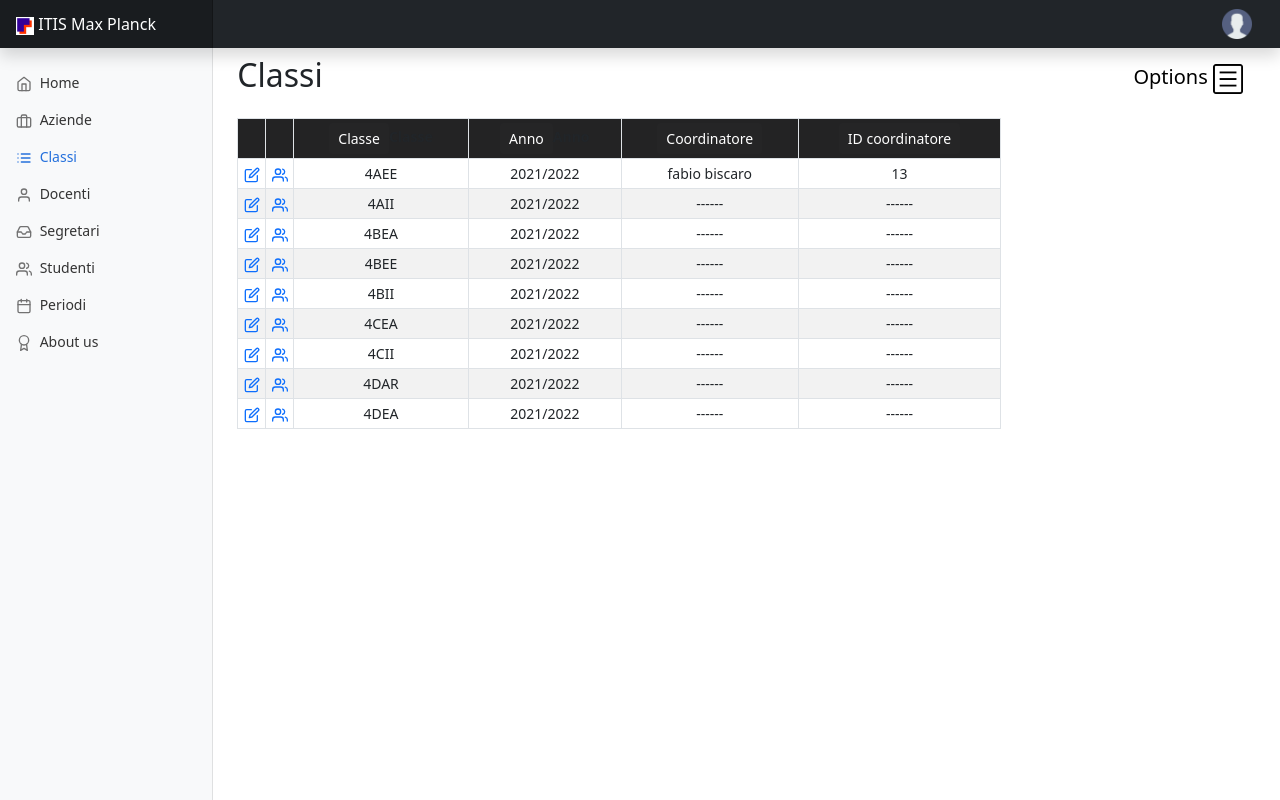
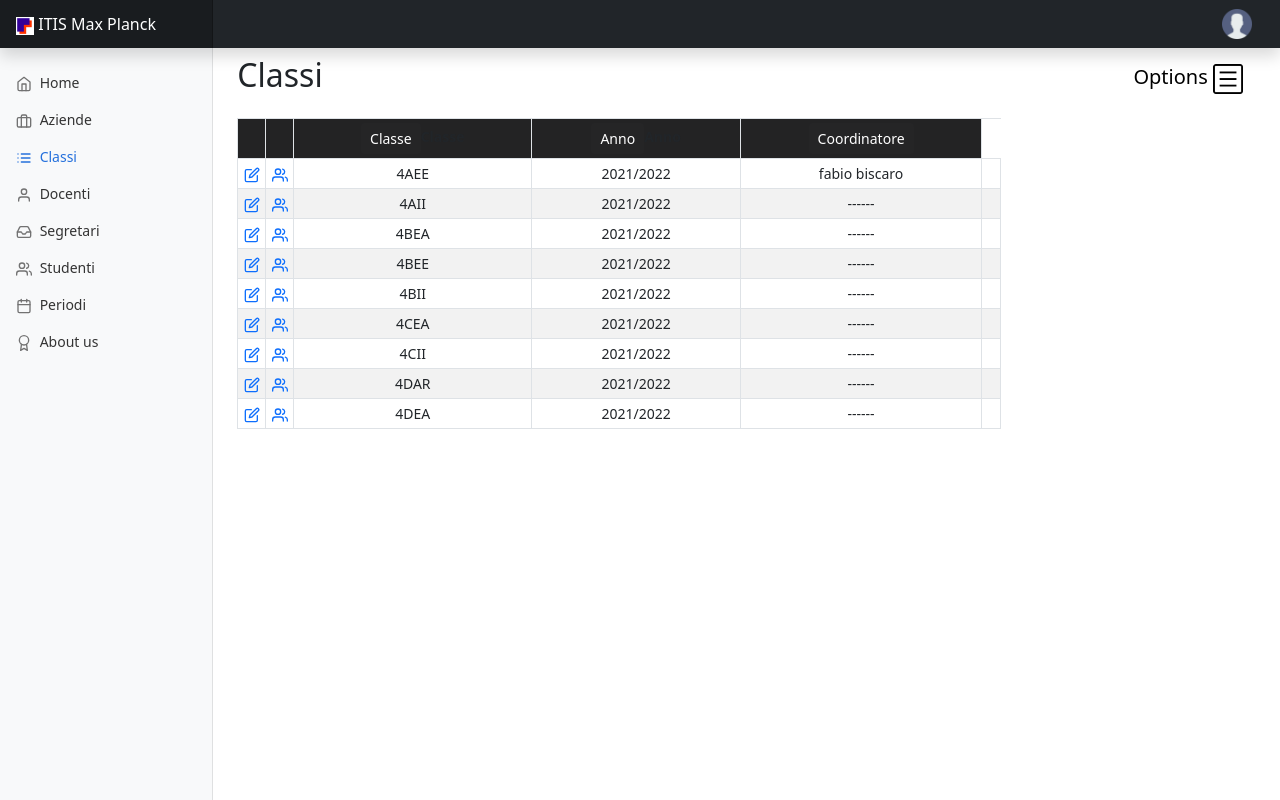
Before and after one commit to lucasommavilla/ProgettoPCTO, a PHP site: page /classi.php in a window 1280 px wide. Run offline with PHP 8.4, Linux system fonts and the light colour scheme; the visitor is signed in with stand-in values (Sample User, id 1); data comes from the database, SQL or seed files in the repository.

Commit message:
Update classi.php

```diff
--- a/classi.php
+++ b/classi.php
@@ -90,22 +90,22 @@
                     echo '<th ><input class="btn btn-sm" style="background-color:#252526; color:#ffffff" type="submit" name="ordinaAnno" value="Anno"/>Anno</th>';
                     echo '<th ><input class="btn btn-sm" style="background-color:#252526; color:white" type="submit" name="ordinaCognome" value="Coordinatore"/></th>';
                     //echo '<th scope="col"><input class="btn" style="background-color:#252526; color:white" type="submit" name="ordinaDatanascita" value="Data Nascita"/></th>';
-                    echo '<th ><input class="btn btn-sm" style="background-color:#252526; color:white" type="submit" name="ordinaCitta" value="ID coordinatore"/></th>';
+                    //echo '<th ><input class="btn btn-sm" style="background-color:#252526; color:white" type="submit" name="ordinaCitta" value="ID coordinatore"/></th>';
                     //echo '<th scope="col"><input class="btn" style="background-color:#252526; color:white" type="submit" name="ordinaIndirizzo" value="Indirizzo"/></th>';
                     //echo '<th scope="col"><input class="btn" style="background-color:#252526; color:white" type="submit" name="ordinaCodicefiscale" value="Codice Fiscale"/></th>';
                     echo "</tr>";
                    while($row=$result->fetch_assoc()){
                             if(is_null($row['id_docente'])){
                                    $docente="------";
-                                   $id_coordinatore="------";
+                                   //$id_coordinatore="------";
                               }
                             else{
                                    $docente=''.$row['nome'];
                                    $docente.=' '.$row['cognome'];
-                                   $id_coordinatore="".$row['id_docente'];
+                                   //$id_coordinatore="".$row['id_docente'];
                               }
 
-                              echo'<tr id="'.$row['id'].'"><td><a href="classi-dettaglio.php?id='.htmlspecialchars($row["id"]).'"><span data-feather="edit"></span></a></td><td><a href=studenti.php?classe='.$row['sezione'].'><span data-feather="users"></span></a></td><td>'.$row['sezione'].'</td><td>'.$row['anno'].'</td><td>'.$docente.'</td><td>'.$id_coordinatore.'</td></tr>';
+                              echo'<tr id="'.$row['id'].'"><td><a href="classi-dettaglio.php?id='.htmlspecialchars($row["id"]).'"><span data-feather="edit"></span></a></td><td><a href=studenti.php?classe='.$row['sezione'].'><span data-feather="users"></span></a></td><td>'.$row['sezione'].'</td><td>'.$row['anno'].'</td><td>'.$docente.'</td><td>'/*.$id_coordinatore.'</td></tr>'*/;
       }
 
 
```
